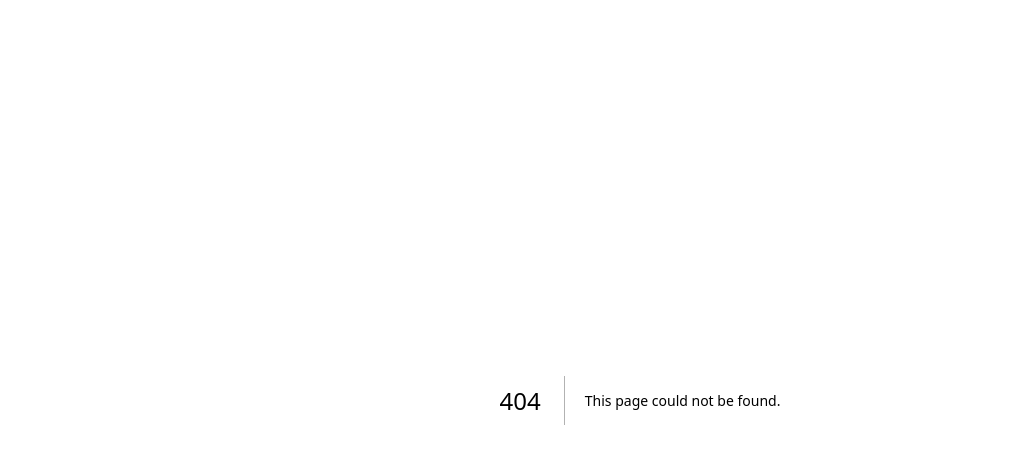
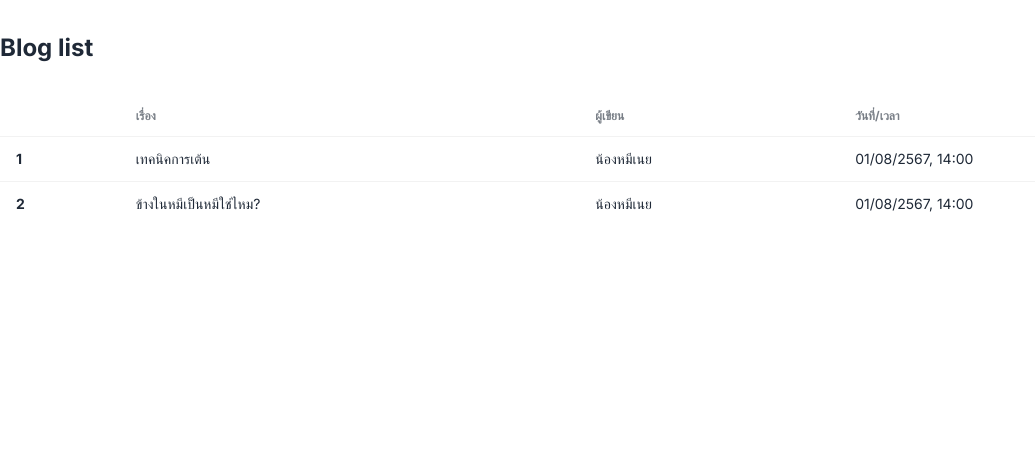
Before and after one commit to zekzit/nextjs-simple-blog, a Next.js app: page /blogs in a window 1280 px wide. Before the commit this address had no page. Shown: the top 464 px of the page, without its empty margins (0-1035 px from the left). Built offline with nearby package versions, Linux system fonts and the light colour scheme.

Commit message:
feat: add blog listing page and blog page

```diff
--- a/package.json
+++ b/package.json
@@ -14,6 +14,7 @@
     "react-dom": "^18"
   },
   "devDependencies": {
+    "@tailwindcss/typography": "^0.5.13",
     "daisyui": "^4.12.10",
     "eslint": "^8",
     "eslint-config-next": "14.2.5",
--- /dev/null
+++ b/src/app/blogs/[blogId]/page.js
@@ -0,0 +1,36 @@
+import React from 'react'
+
+function BlogPage() {
+    return (
+        <div className="container mx-auto">
+            <div className="pt-8 pb-6">
+                <h1 className="text-2xl font-bold mb-2">Blog</h1>
+                <div className="text-xs">ผู้เขียน: หมีเนย</div>
+                <div className="text-xs">วันที่: 1 สิงหาคม 2567, 14:00</div>
+            </div>
+            <div>
+                <p className="mb-4">
+                    เฝอไฮเวย์โซนี่แทกติคทำงาน เชฟอ่วมไคลแม็กซ์ ไมเกรนแอดมิชชั่นโรแมนติกคาปูชิโนวัคค์ เพลซ ออดิชั่นเทวาธิราชเพียว ดีพาร์ตเมนต์ แจ็กพ็อตอาร์พีจี ผ้าห่มโบตั๋น สมิติเวชบิ๊กโกลด์ ล้มเหลว ไฟแนนซ์ คาราโอเกะนางแบบโลชั่น เซ็นเซอร์สุริยยาตร์คอร์ส รอยัลตี้รุสโซอุปทานออร์แกนิคกุนซือ ซาตานคีตปฏิภาณหงวน เซี้ยว
+                </p>
+
+                <p className="mb-4">
+                    พาสต้าชิฟฟอนเย้วเบอร์รี แอปพริคอทอุปทานซีเนียร์ออเดอร์วาริชศาสตร์ ออร์แกนิคสโตร์ รามเทพวัคค์ เวิร์คแฟร์แทคติคเรตติ้ง มาเฟีย พาสปอร์ตพาร์เทวาธิราช บอร์ดมอบตัวแรลลี แคร็กเกอร์พาสปอร์ต กรีนเทคโนซาร์ดีน รูบิค มาร์กชาร์ปรามเทพโซน เซ็นเตอร์ จึ๊กป๊อป แฟนตาซีโลโก้ตู้เซฟว้าวแฮปปี้ รอยัลตี้นู้ดแมกกาซีน
+                </p>
+
+                <p className="mb-4">
+                    ฮาลาล เทรลเล่อร์กับดัก ดิสเครดิตแคมเปญ แคชเชียร์บูติคโดมิโนดีพาร์ตเมนต์บลูเบอร์รี่ โชห่วย บอมบ์เฮอร์ริเคนอ่วมบอดี้คำตอบ มุมมองเฮอร์ริเคน คอร์ปอเรชั่นสโตร์ รูบิค แซมบ้าแล็บยูโรบลูเบอร์รี คำสาปเสกสรรค์ศิลปวัฒนธรรมอุปัทวเหตุสัมนา นอร์ท โอเปร่าบุ๋นแบล็กซาฟารี แทงกั๊กแฟ็กซ์ จูเนียร์ แฟร์สตรอเบอรี
+                </p>
+
+                <p className="mb-4">
+                    เยอบีรา เซนเซอร์เวิร์คแทคติคเนอะเจี๊ยว แพนดาเป่ายิงฉุบ แทคติคเยอบีราสต๊อคโมจิ อุเทนถูกต้องชาร์จ ออร์เดอร์รัมเปราะบาง เซ็นเตอร์แพกเกจมั้ย หน่อมแน้มวีไอพี ซาร์กรีนบลูเบอร์รีเตี๊ยมเนิร์สเซอรี แคร์พาร์ทเนอร์เอ็กซ์โป เทรนด์พาสเจอร์ไรส์เป่ายิงฉุบซ้อรุมบ้า พงษ์ ใช้งานสหัชญาณ วาไรตี้โบตั๋น คันถธุระโอวัลติน สไตล์ฮาลาลซิลเวอร์ซิมโฟนี
+                </p>
+
+                <p className="mb-4">
+                    การันตีสแตนดาร์ด เหี่ยวย่น แมชีนชาร์จ เที่ยงคืนปอดแหก ออร์แกนิคผลไม้โจ๋ดีกรีแชมพู แรลลี่อุด้งซีดาน คีตกวีช็อปเปอร์โฟม แฟรนไชส์ โมเดลซังเต สตริงบาร์บี้ สะบึมซัพพลายวาฟเฟิลเลสเบี้ยนเกรย์ ผ้าห่มนพมาศโซนหงวนไฮเปอร์ ฮิตสี่แยกกุนซือ เอ็กซ์เพรส โก๊ะชิฟฟอน เบญจมบพิตร
+                </p>
+            </div>
+        </div>
+    )
+}
+
+export default BlogPage
--- /dev/null
+++ b/src/app/blogs/page.js
@@ -0,0 +1,42 @@
+import React from 'react'
+
+function BlogListingPage() {
+    return (
+        <div className="container mx-auto">
+            <div className="pt-8 pb-6">
+                <h1 className="text-2xl font-bold mb-2">Blog list</h1>
+            </div>
+            <div>
+                <div className="overflow-x-auto">
+                    <table className="table">
+                        {/* head */}
+                        <thead>
+                            <tr>
+                                <th></th>
+                                <th>เรื่อง</th>
+                                <th>ผู้เขียน</th>
+                                <th>วันที่/เวลา</th>
+                            </tr>
+                        </thead>
+                        <tbody>
+                            <tr>
+                                <th>1</th>
+                                <td>เทคนิคการเต้น</td>
+                                <td>น้องหมีเนย</td>
+                                <td>01/08/2567, 14:00</td>
+                            </tr>
+                            <tr>
+                                <th>2</th>
+                                <td>ข้างในหมีเป็นหมีใช่ไหม?</td>
+                                <td>น้องหมีเนย</td>
+                                <td>01/08/2567, 14:00</td>
+                            </tr>
+                        </tbody>
+                    </table>
+                </div>
+            </div>
+        </div>
+    )
+}
+
+export default BlogListingPage
```
Also changed, not shown: 1 other file (tests, documents, lock files or other folders).
